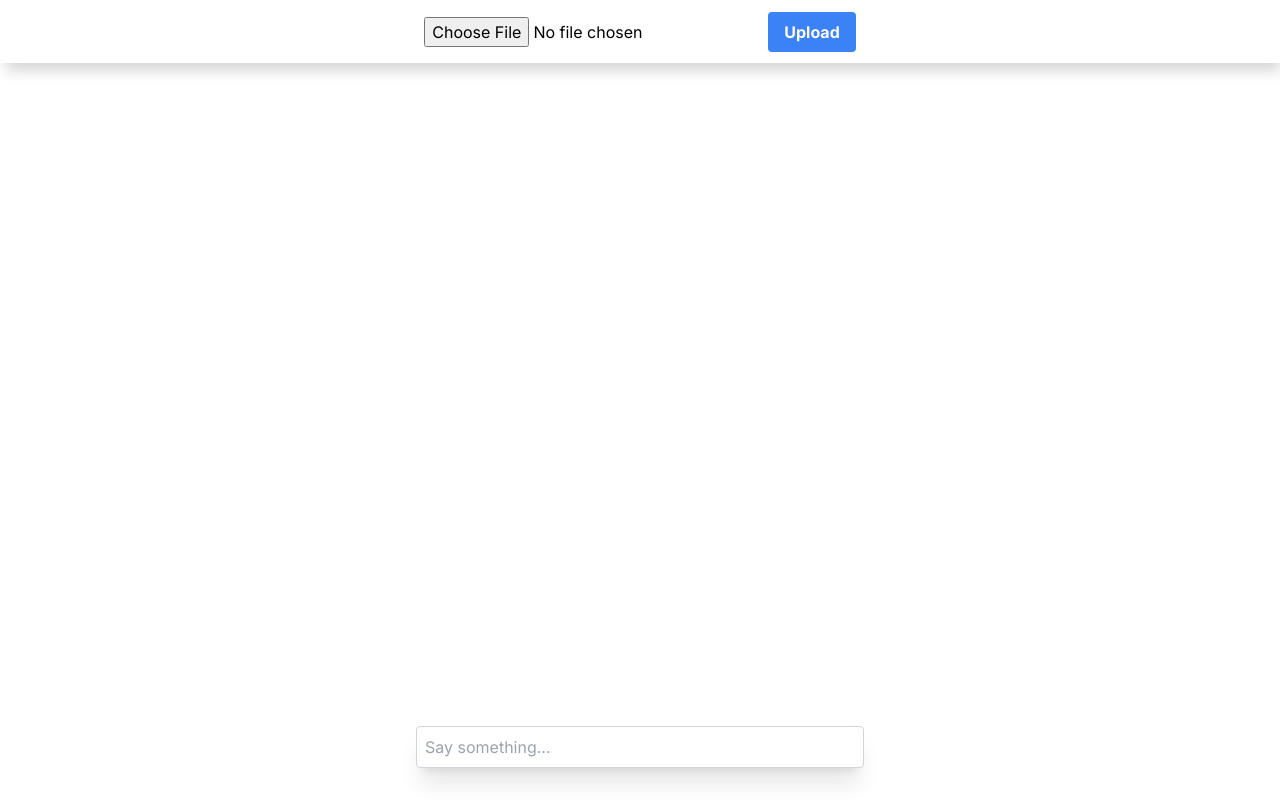
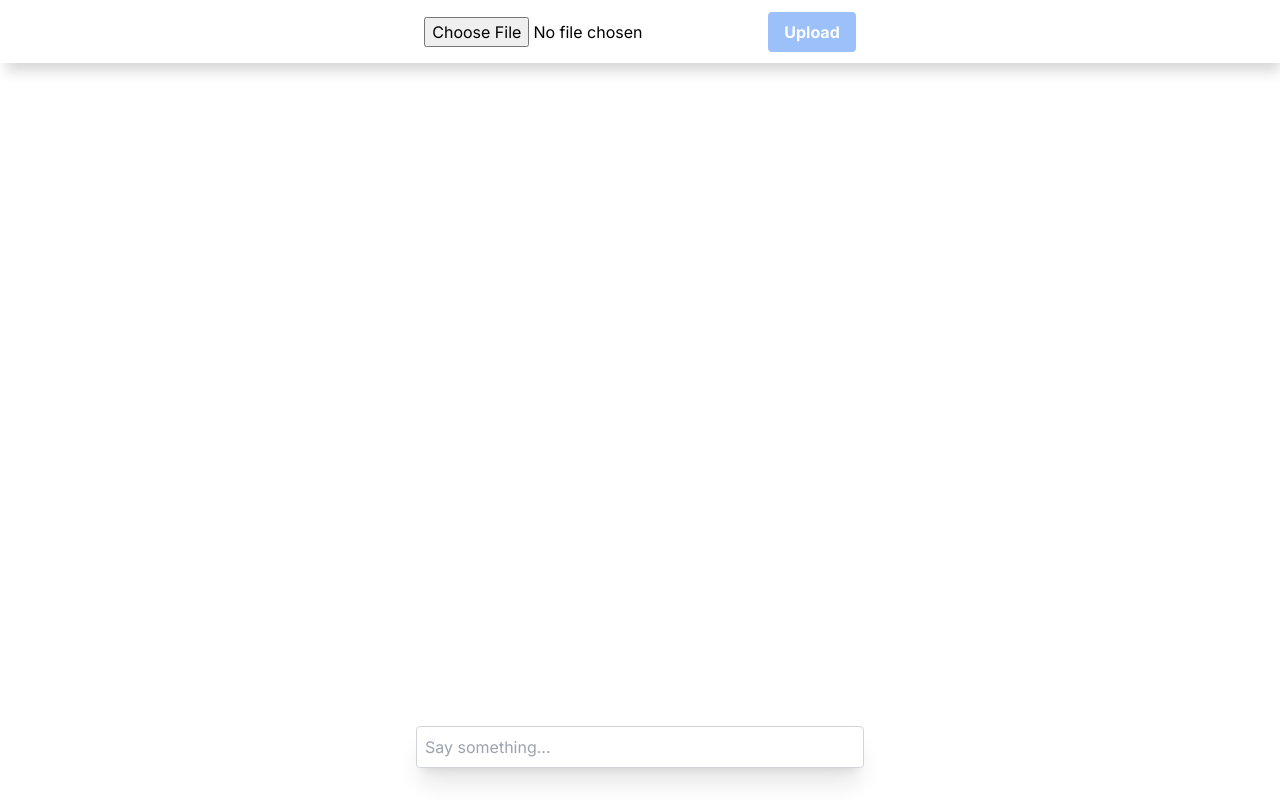
Before and after one commit to stavbarak/hire-power-nextjs-langchain, a Next.js app: page / in a window 1280 px wide. Built offline with nearby package versions, Linux system fonts and the light colour scheme.

Commit message:
disable button if no file

```diff
--- a/app/page.tsx
+++ b/app/page.tsx
@@ -1,15 +1,30 @@
+"use client";
+
+import { useState } from "react";
 import Chat from "./components/chat";
 import { upload } from "./upload";
 
-export default async function Home() {
+export default function Home() {
+  const [active, setActive] = useState(false);
+
+  const handleChange = (e: React.ChangeEvent<HTMLInputElement>) => {
+    const files = e.target.files;
+    const file = files ? files[0] : null;
+    setActive((file && file.size > 0) ?? false);
+    if (file && file.size === 0) {
+      setActive(true);
+    }
+  };
+
   return (
     <div>
       <div className="form-container">
         <form action={upload}>
-          <input type="file" name="file" />
+          <input type="file" name="file" onChange={handleChange} />
           <button
             type="submit"
-            className="bg-blue-500 hover:bg-blue-700 text-white font-bold py-2 px-4 rounded"
+            className="bg-blue-500 hover:bg-blue-700 text-white font-bold py-2 px-4 rounded disabled:opacity-50 disabled:cursor-not-allowed"
+            disabled={!active}
           >
             Upload
           </button>
```
